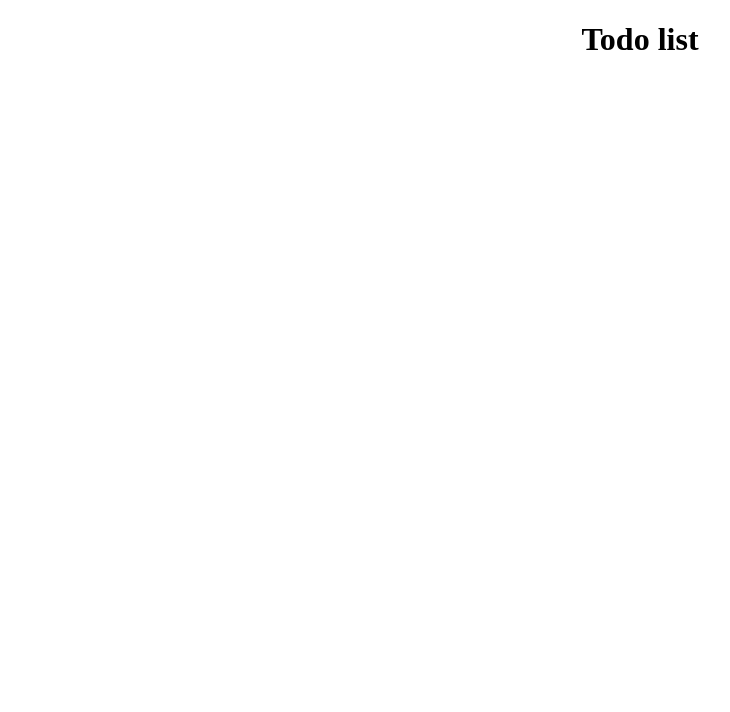
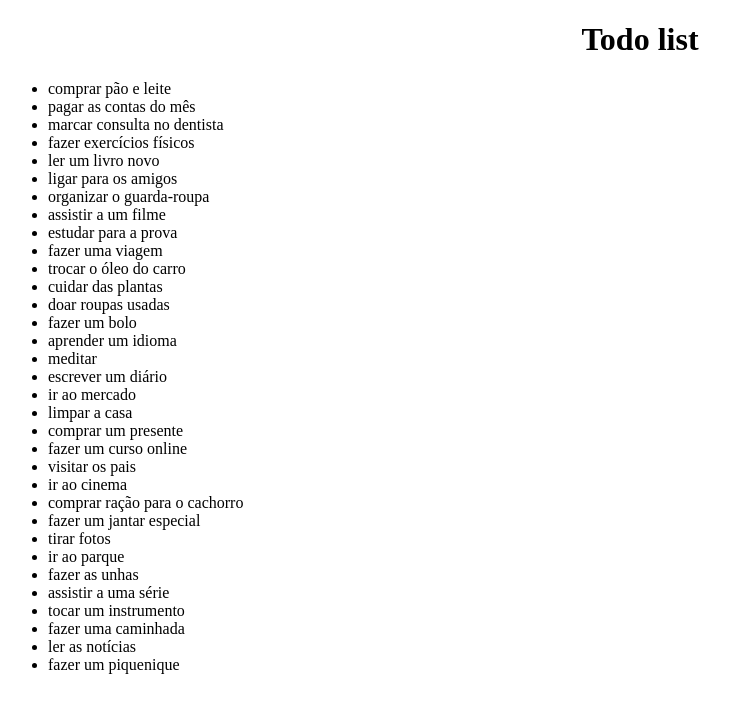
Before and after one commit to RodrigoSaka/angular-todolist, an Angular app: page / in a window 1280 px wide. Shown: the top 712 px of the page, without its empty margins (0-730 px from the left). Built offline with nearby package versions, Linux system fonts and the light colour scheme; data requests are answered from the project's data file.

Commit message:
feat: adiciona exemplo de consumo da API

```diff
--- a/src/app/app.component.html
+++ b/src/app/app.component.html
@@ -1 +1,5 @@
 <h1 class="center">Todo list</h1>
+
+<ul>
+  <li *ngFor="let todo of todos">{{ todo.title }}</li>
+</ul>
--- a/src/app/app.component.ts
+++ b/src/app/app.component.ts
@@ -1,9 +1,24 @@
-import { Component } from '@angular/core';
+import { CommonModule } from '@angular/common';
+import { HttpClientModule } from '@angular/common/http';
+import { Component, OnInit } from '@angular/core';
+import { Todo, TodoService } from '@shared/service';
 
 @Component({
   selector: 'app-root',
   standalone: true,
   templateUrl: './app.component.html',
-  styleUrl: './app.component.scss'
+  styleUrl: './app.component.scss',
+  imports: [HttpClientModule, CommonModule],
+  providers: [TodoService]
 })
-export class AppComponent {}
+export class AppComponent implements OnInit {
+  todos: Todo[] = [];
+
+  constructor(private todoService: TodoService) {}
+
+  ngOnInit(): void {
+    this.todoService.todos().subscribe(todos => {
+      this.todos = todos;
+    });
+  }
+}
--- /dev/null
+++ b/src/app/shared/service/index.ts
@@ -0,0 +1,2 @@
+export * from './todo/todo.interface';
+export * from './todo/todo.service';
--- /dev/null
+++ b/src/app/shared/service/todo/todo.interface.ts
@@ -0,0 +1,6 @@
+export interface Todo {
+  userId: number;
+  id: number;
+  title: string;
+  completed: boolean;
+}
--- /dev/null
+++ b/src/app/shared/service/todo/todo.service.ts
@@ -0,0 +1,14 @@
+import { HttpClient } from '@angular/common/http';
+import { Injectable } from '@angular/core';
+import { Todo } from './todo.interface';
+
+@Injectable({
+  providedIn: 'root'
+})
+export class TodoService {
+  constructor(private http: HttpClient) {}
+
+  todos() {
+    return this.http.get<Todo[]>('http://localhost:3001/todos');
+  }
+}
```
Also changed, not shown: tsconfig.json (+5 -4 lines), 2 other files (tests, documents, lock files or other folders).
